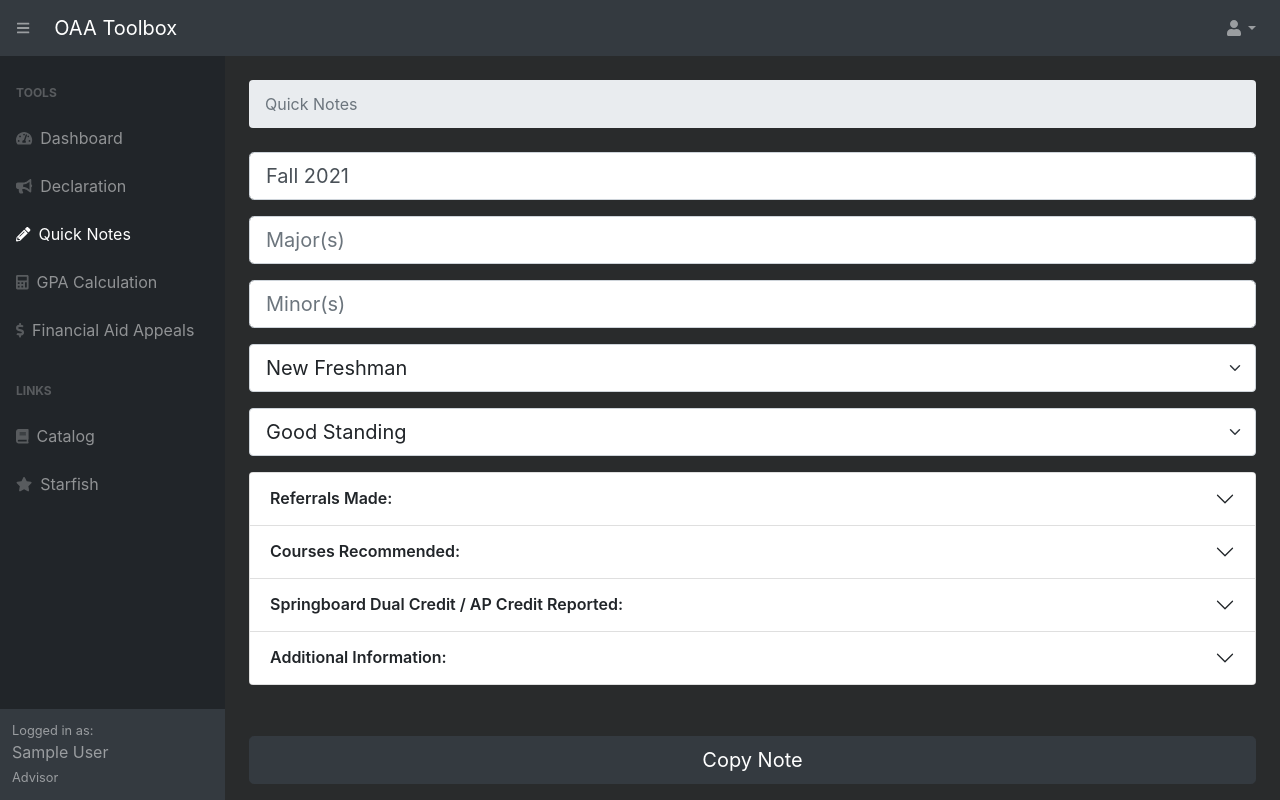
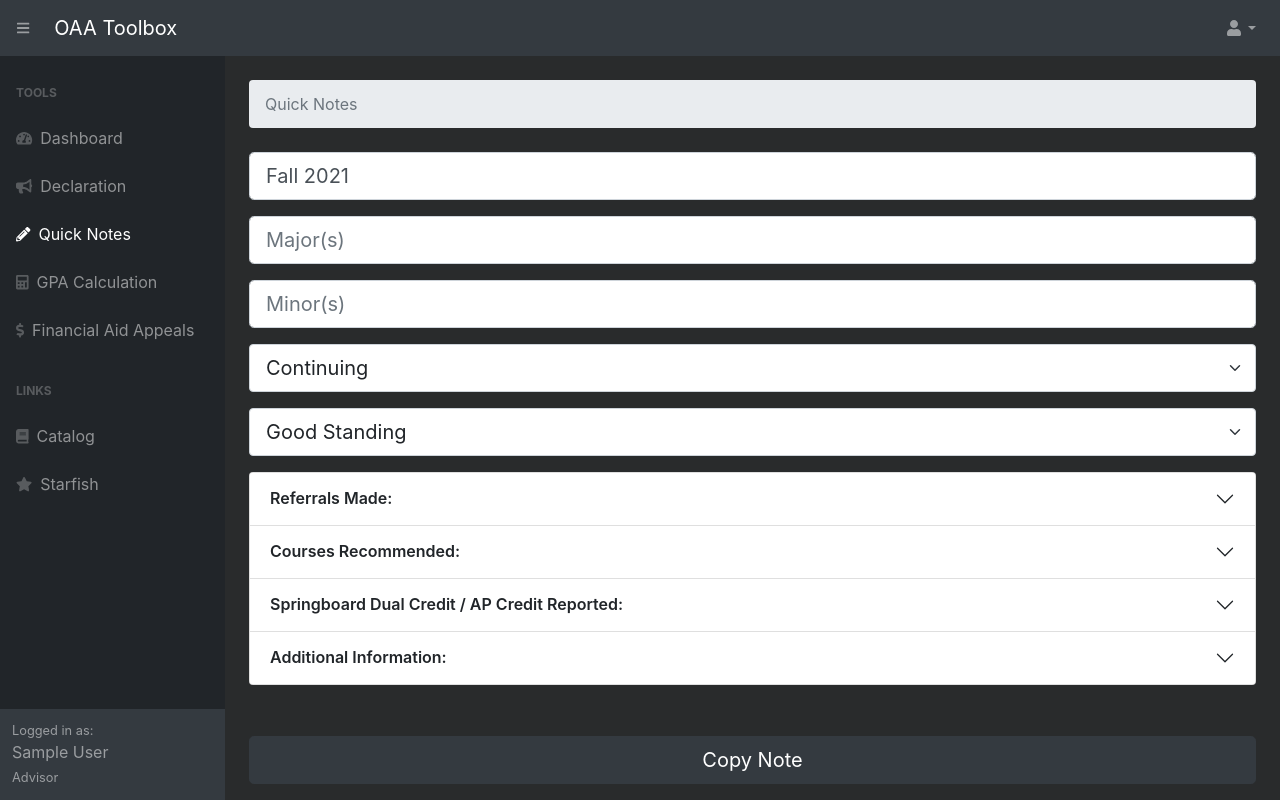
Before and after one commit to cpecue/oaa-toolbox-git, a Flask app: page /quick-notes in a window 1280 px wide. Run offline with Flask 2, Linux system fonts and the light colour scheme; the visitor is signed in with stand-in values (Sample User, id 1); data comes from the database, SQL or seed files in the repository; some libraries are stand-ins or nearby versions.

Commit message:
Changing Quick Notes Selected

```diff
--- a/oaatoolbox/templates/quick-notes.html
+++ b/oaatoolbox/templates/quick-notes.html
@@ -36,8 +36,8 @@
                 </div>
                 <div class="mb-3">
                     <select class="form-select form-select-lg" aria-label="student status" id="status">
-                      <option selected>New Freshman</option>
-                      <option value="1">Continuing</option>
+                      <option value="0">New Freshman</option>
+                      <option selected value="1">Continuing</option>
                       <option value="2">New Transfer</option>
                       <option value="3">Re-Entry</option>
                     </select>
```
